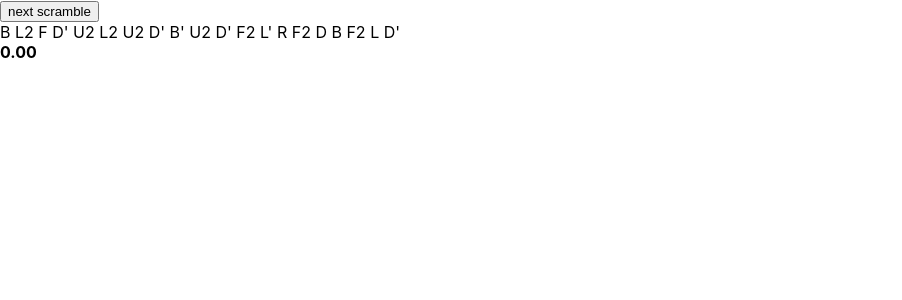
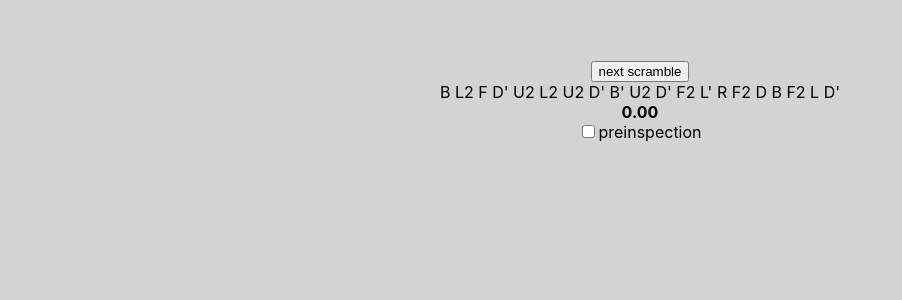
Before and after one commit to bartekk2908/Rubik-s_cube_tool_React.js, a React (Create React App) app: page / in a window 1280 px wide. Shown: the top 300 px of the page, without its empty margins (0-902 px from the left). Built offline with nearby package versions, Linux system fonts and the light colour scheme; the HTML template or start-up script is replaced by a standard one.

Commit message:
initialization of preinspection

```diff
--- a/package.json
+++ b/package.json
@@ -7,6 +7,8 @@
     "@testing-library/jest-dom": "^5.17.0",
     "@testing-library/react": "^13.4.0",
     "@testing-library/user-event": "^13.5.0",
+    "dexie": "^3.2.4",
+    "dexie-react-hooks": "^1.1.6",
     "react": "^18.2.0",
     "react-dom": "^18.2.0",
     "react-scripts": "5.0.1",
--- a/src/App.css
+++ b/src/App.css
@@ -1,5 +1,10 @@
-.App {
+.Timer {
   text-align: center;
+  margin-top: 60px;
+}
+
+body {
+  background-color: lightgray;
 }
 
 .App-logo {
--- a/src/App.js
+++ b/src/App.js
@@ -1,10 +1,12 @@
 import { useState, useEffect } from "react";
+import Dexie from "dexie";
+import './App.css';
 
 export default function App() {
     return (
-        <>
+        <div className="Timer">
             <Timer holdingSpaceTime={500}/>
-        </>
+        </div>
     );
 }
 
@@ -49,68 +51,86 @@ function generateScramble(n) {
 function Timer({ holdingSpaceTime }) {
     // time in 10 ms unit
     const [time, setTime] = useState( 0);
-    const [isRunning, setIsRunning] = useState(false);
+    const [startTime, setStartTime] = useState(Date.now());
+
+    const [timerState, setTimerState] = useState(0);
+    // 0 - normal state
+    // 1 - is ready to start preinspection (holding space but do not have to)
+    // 2 - preinspection time
+    // 3 - is ready to start timer (holding space)
+    // 4 - timer is running / solving time
+
     const [spacePressed, setSpacePressed] = useState(false);
-    const [isReadyToStart, setIsReadyToStart] = useState(false);
     const [holdingSpaceTimeout, setHoldingSpaceTimeout] = useState(null);
-    const [startTime, setStartTime] = useState(Date.now());
+    const [escPressed, setEscPressed] = useState(false);
+
+    const [withPreinspection, setWithPreinspection] = useState(false);
 
     const hours = Math.floor(time / 360_000);
     const minutes = Math.floor((time % 360_000) / 6_000);
     const seconds = Math.floor((time % 6_000) / 100);
     const milliseconds = Math.floor(time % 100);
 
+    // running timer
     useEffect(() => {
         let intervalId;
-        if (isRunning) {
+        if (timerState === 4) {
             intervalId = setInterval(() => setTime(Math.floor((Date.now() - startTime)/10)), 10);
+        } else if (timerState) {
+            intervalId = setInterval(() => setTime(), 10)
         }
         return () => clearInterval(intervalId);
-    }, [isRunning, time]);
+    }, [timerState, time]);
 
     function startTimer() {
-        if (!isRunning) {
-            resetTimer();
-        }
-        setIsRunning(true);
-        setIsReadyToStart(false);
+        resetTimer();
+        setTimerState(4);
         setStartTime(Date.now());
     }
 
     function stopTimer() {
-        setIsRunning(false);
+        setTimerState(0);
     }
 
     function resetTimer() {
         setTime(0);
     }
 
+    // operations when spacePressed status is changed
     useEffect(() => {
         if (spacePressed) {
-            if (isRunning) {
+            if (timerState === 4) {
                 stopTimer();
-            } else {
-                setHoldingSpaceTimeout(setTimeout(() => {setIsReadyToStart(true);}, holdingSpaceTime));
+            } else if (timerState === 0 && withPreinspection) {
+                setTimerState(1);
+            } else if ((timerState === 0 && !withPreinspection) || timerState === 2) {
+                setHoldingSpaceTimeout(setTimeout(() => {setTimerState(3);}, holdingSpaceTime));
             }
         } else {
-            if (!isRunning) {
-                clearTimeout(holdingSpaceTimeout);
-                if (isReadyToStart) {
-                    startTimer();
-                }
+            clearTimeout(holdingSpaceTimeout);
+            if (timerState === 1) {
+                setTimerState(2);
+            } else if (timerState === 3) {
+                startTimer();
             }
         }
     }, [spacePressed]);
 
+    // handling keyDown and keyUp
     useEffect(() => {
         function handleKeyDown(event) {
             if (event.key === ' ' && !event.repeat) {
                 setSpacePressed(true);
+            } else if (event.key === 'Escape' && !event.repeat) {
+                setEscPressed(true);
             }
         }
         function handleKeyUp(event) {
             if (event.key === ' ') {
                 setSpacePressed(false);
+            }
+            else if (event.key === 'Escape') {
+                setEscPressed(false);
             }
         }
         window.addEventListener('keydown', handleKeyDown);
@@ -121,15 +141,21 @@ function Timer({ holdingSpaceTime }) {
         };
     }, []);
 
+    function changePreinspectionState() {
+        setWithPreinspection(!withPreinspection);
+    }
+
     return (
         <>
-            <ScrambleField n={20} isVisible={!isRunning && !isReadyToStart}/>
-            <div style={{color: (spacePressed ? (isReadyToStart ? "green" : "red") : ""), fontWeight: "bold"}}>
-                {isReadyToStart ? "0.0" : (hours ? `${hours}:${minutes.toString().padStart(2, '0')}:${seconds.toString().padStart(2, '0')}.` :
+            <ScrambleField n={20} isVisible={timerState === 0}/>
+            <div style={{color: (spacePressed ? (timerState === 3 ? "green" : "yellow") : (timerState === 2 ? "red" : "" )), fontWeight: "bold"}}>
+                {timerState === 3 && !withPreinspection ? "0.0" : (hours ? `${hours}:${minutes.toString().padStart(2, '0')}:${seconds.toString().padStart(2, '0')}.` :
                     (minutes ? `${minutes}:${seconds.toString().padStart(2, '0')}.` :
-                        `${seconds}.`) + (isRunning ? Math.floor(milliseconds/10) : milliseconds.toString().padStart(2, '0')))}
+                        `${seconds}.`) + (timerState === 4 ? Math.floor(milliseconds/10) : milliseconds.toString().padStart(2, '0')))}
             </div>
-            {/* <button onClick={isRunning ? stopTimer : startTimer}>{isRunning ? "Stop" : "Start"}</button> */}
+            {/* <button onClick={timerState === 4 ? stopTimer : startTimer}>{timerState === 4 ? "Stop" : "Start"}</button> */}
+            {timerState === 0 ? (<><input type="checkbox" checked={withPreinspection} onChange={changePreinspectionState}/>preinspection</>) : ""}
+
         </>
     );
 }
```
Also changed, not shown: 2 other files (tests, documents, lock files or other folders).
